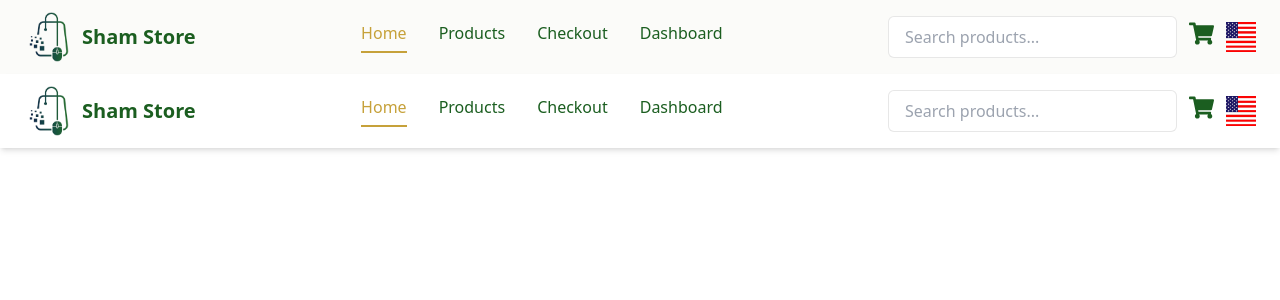
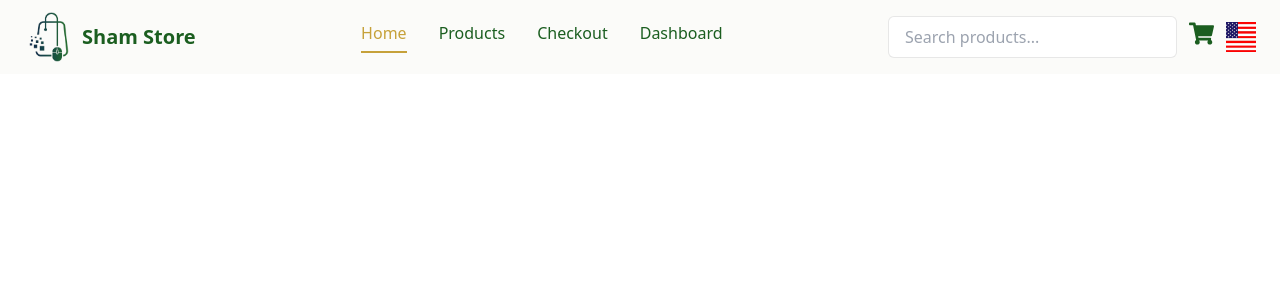
Before and after one commit to Re-Rus/Shamstore-, a React (Vite) app: page / in a window 1280 px wide. Shown: the top 300 px of the page. Built offline with nearby package versions, Linux system fonts and the light colour scheme.

Commit message:
docs: add technical comments to Container and Layout

```diff
--- a/src/components/layout/Layout.tsx
+++ b/src/components/layout/Layout.tsx
@@ -1,10 +1,7 @@
 import { Outlet } from "react-router-dom";
-import Header from "./Header/Header";
-
 export function Layout() {
   return (
     <div className="min-h-screen flex flex-col bg-white">
-      <Header />
       <main className="flex-grow">
         <Outlet />
       </main>
```
